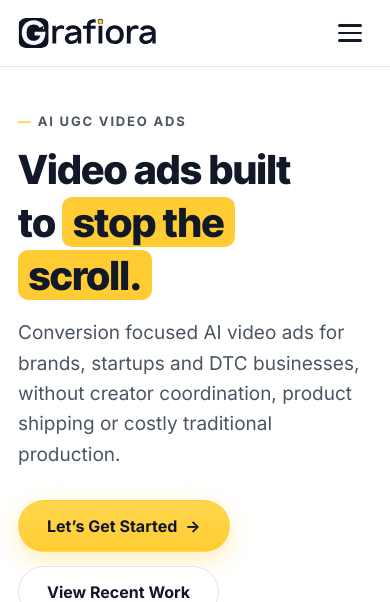
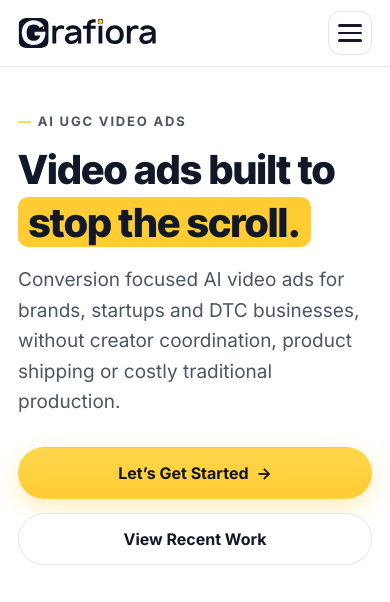
Before and after one commit to saarimbutt/grafiora-website, a plain HTML site: page index.html in a window 390 px wide. Shown: the top 602 px of the page. Drawn offline with Linux system fonts and the light colour scheme; grey boxes are pictures that could not be loaded.

Commit message:
Match Muse reference: container 1240, H1 size, Why proportions, FAQ width, hamburger box, phone buttons, Why order, phone H1 break

```diff
--- a/assets/site.css
+++ b/assets/site.css
@@ -14,8 +14,6 @@
   --line: #e2e5ec;
   --shadow-card: 0 10px 30px rgba(16, 21, 34, 0.08);
   --shadow-pill: 0 18px 40px rgba(16, 21, 34, 0.10), 0 2px 8px rgba(16, 21, 34, 0.06);
-  --container: 1240px;
-  --pad-side: 32px;
   --font-body: "Inter", -apple-system, BlinkMacSystemFont, "Segoe UI", Roboto, Arial, sans-serif;
   --font-head: "Inter Tight", "Inter", -apple-system, BlinkMacSystemFont, "Segoe UI", Roboto, Arial, sans-serif;
 }
@@ -64,11 +62,8 @@ p { margin: 0 0 16px; }
 }
 
 .container {
-  width: 100%;
-  max-width: var(--container);
+  width: min(1240px, calc(100% - 64px));
   margin: 0 auto;
-  padding-left: var(--pad-side);
-  padding-right: var(--pad-side);
 }
 
 .section { background: var(--white); padding: 52px 0; }
@@ -245,12 +240,12 @@ p { margin: 0 0 16px; }
 
 /* H1 breaks into exactly 3 lines at desktop width — "Video ads built" /
    "to stop the" / "scroll." — with two separate yellow bands. Width/size
-   math (Inter Tight 800, measured): at 68px, "Video ads built" = 474px
-   fits the 488px text column while "Video ads built to" = 552px does not,
-   so "to" wraps; "to stop the" = 376px fits line 2 while adding "scroll."
-   (= 588px) does not. The 7.3em cap holds the same break on tablet widths
+   math (Inter Tight 800, measured): at 76px, "Video ads built" = 530px
+   fits the 552px text column while "Video ads built to" = 580px does not,
+   so "to" wraps; "to stop the" = 420px fits line 2 while adding "scroll."
+   (= 620px) does not. The 7.3em cap holds the same break on tablet widths
    where the column is wider than the break window. */
-.hero h1 { line-height: 1.32; font-size: clamp(40px, 5.6vw, 68px); max-width: 7.3em; }
+.hero h1 { line-height: 1.32; font-size: clamp(40px, 5.6vw, 76px); max-width: 7.3em; }
 
 .hero h1 .hl {
   background: var(--yellow);
@@ -588,7 +583,7 @@ p { margin: 0 0 16px; }
 
 .why-grid {
   display: grid;
-  grid-template-columns: minmax(0, 5fr) minmax(0, 7fr);
+  grid-template-columns: 380px minmax(0, 1fr);
   gap: 48px;
   align-items: center;
 }
@@ -789,7 +784,7 @@ p { margin: 0 0 16px; }
 
 /* ---------- FAQ ---------- */
 
-.faq-list { max-width: 820px; margin: 0 auto; display: grid; gap: 14px; }
+.faq-list { max-width: 940px; margin: 0 auto; display: grid; gap: 14px; }
 
 .faq-item { border: 1px solid var(--line); border-radius: 16px; background: var(--white); overflow: hidden; }
 
@@ -947,7 +942,7 @@ p { margin: 0 0 16px; }
 /* ---------- Tablet: <=1023px ---------- */
 
 @media (max-width: 1023px) {
-  :root { --pad-side: 24px; }
+  .container { width: calc(100% - 48px); }
 
   /* Hamburger menu: logo + hamburger only; dropdown with all links + Contact. */
   .header-cta { display: none; }
@@ -959,8 +954,9 @@ p { margin: 0 0 16px; }
     gap: 5px;
     width: 44px;
     height: 44px;
-    background: none;
-    border: 0;
+    background: var(--white);
+    border: 1px solid var(--line);
+    border-radius: 12px;
     padding: 0;
     flex-shrink: 0;
   }
@@ -1053,7 +1049,7 @@ p { margin: 0 0 16px; }
 /* ---------- Mobile: <=767px ---------- */
 
 @media (max-width: 767px) {
-  :root { --pad-side: 18px; }
+  .container { width: calc(100% - 36px); }
   body { font-size: 16px; }
   .section { padding: 40px 0; }
   .site-header .container { min-height: 66px; gap: 12px; }
@@ -1064,6 +1060,13 @@ p { margin: 0 0 16px; }
 
   .hero { scroll-margin-top: 112px; padding: 44px 0 84px; }
   .hero .container { grid-template-columns: 1fr; gap: 40px; }
+  /* Phone headline breaks into 2 lines — "Video ads built to" /
+     "stop the scroll." — with one yellow pill. The 9em cap holds the
+     break at every phone width (the desktop 7.3em cap would force 3). */
+  .hero h1 { max-width: 9em; }
+  /* Phone buttons are full-width stacked pills (hero, Final CTA, Contact). */
+  .hero .btn-row, .final-cta .btn-row { flex-direction: column; align-items: stretch; }
+  .hero .btn-row .btn, .final-cta .btn-row .btn, .contact-card .btn { width: 100%; }
   /* Glow re-anchored to the fan area: 460x250, centre 200px above the hero foot. */
   .hero::before {
     width: 460px;
@@ -1089,7 +1092,15 @@ p { margin: 0 0 16px; }
   .work-grid { grid-template-columns: 1fr; }
   .work-card { max-width: 420px; margin: 0 auto; width: 100%; }
 
-  .why-grid { grid-template-columns: 1fr; gap: 28px; }
+  /* Phone Why order: heading/intro, video, benefits. The text column's
+     box dissolves so its children interleave with the video via order. */
+  .why-grid { display: flex; flex-direction: column; gap: 0; }
+  .why-grid > div { display: contents; }
+  .why-grid .eyebrow { order: 1; }
+  .why-grid h2 { order: 2; }
+  .why-grid .lead { order: 3; }
+  .why-grid .why-video { order: 4; }
+  .why-grid .benefit-list { order: 5; }
   .why-video { max-width: 340px; margin: 0 auto; width: 100%; }
 
   /* Vertical timeline: yellow numbered circles joined by a vertical line. */
```
